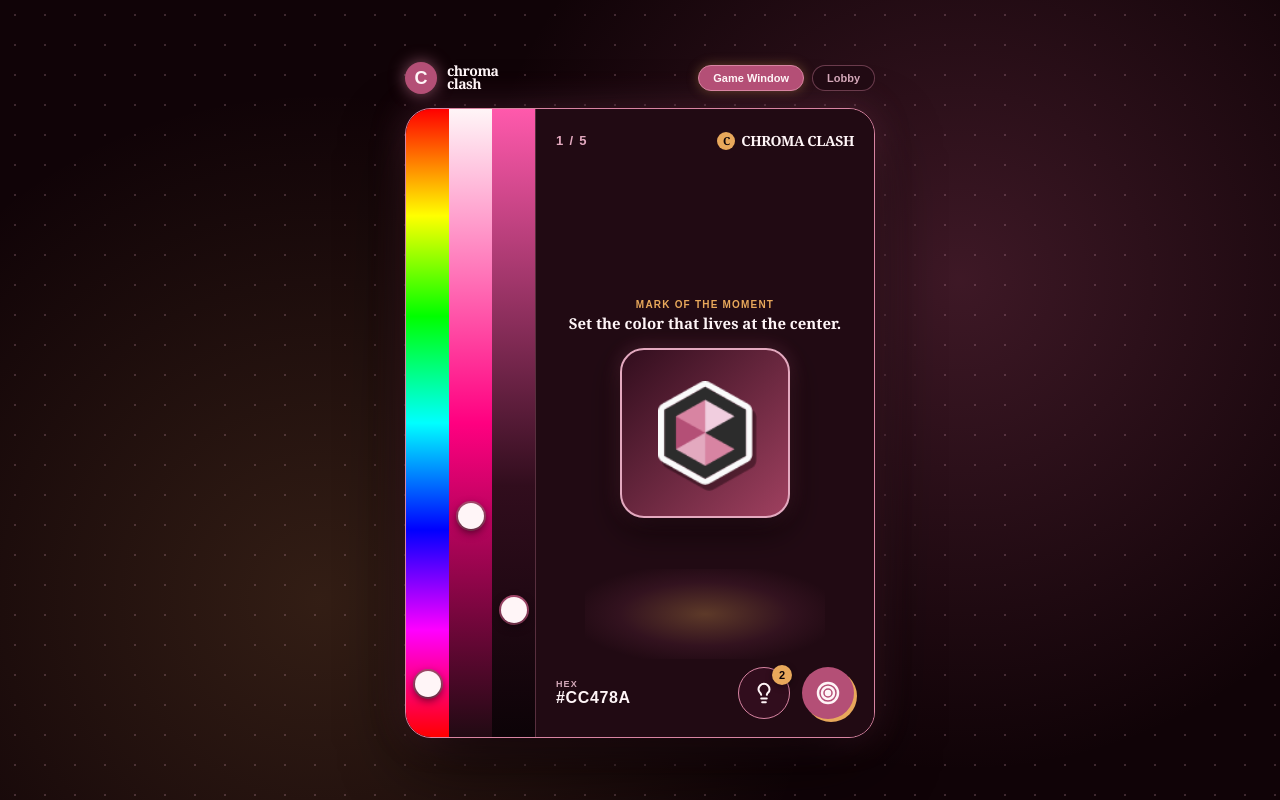
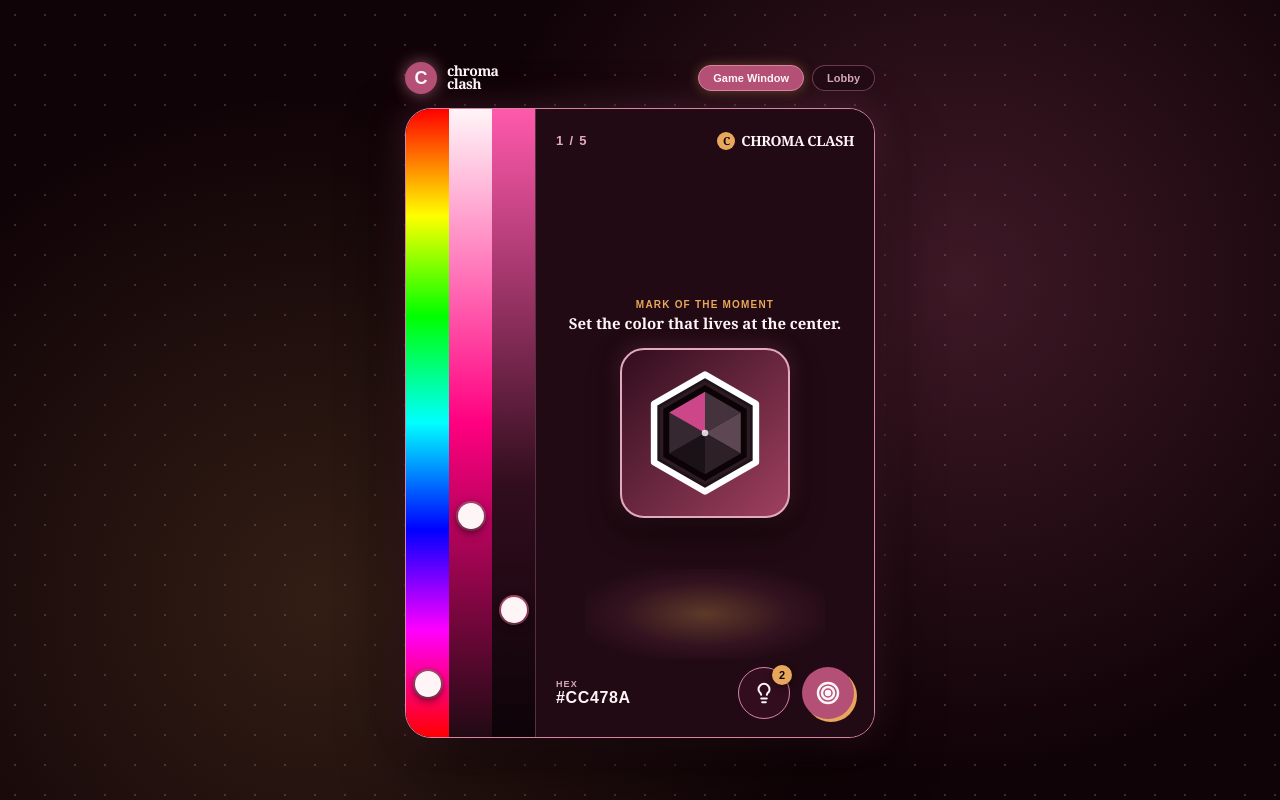
Before and after one commit to Sujal-Mishra/C2C-games-Sujal, a React (Vite) app: page / in a window 1280 px wide. Built offline with nearby package versions, Linux system fonts and the light colour scheme.

Commit message:
feat: targeted SVG emblem color binding so only target region changes color

```diff
--- a/src/main.tsx
+++ b/src/main.tsx
@@ -100,7 +100,7 @@ function App() {
 
   return (
     <div className="page-wrapper">
-      {/* Outer top bar toggle consistent with Chroma Clash landing theme */}
+      {/* Outer top bar header */}
       <header className="theme-topbar">
         <div className="brand" onClick={() => setMode("lobby")}>
           <span className="brand-mark">C</span>
@@ -134,13 +134,13 @@ function App() {
         </nav>
       </header>
 
-      {/* Main compact card window rendered in Chroma Clash night-festival theme */}
+      {/* Main compact card window */}
       <main className="dialed-card-window chroma-theme-card">
         {mode === "playing" && (
           <div className="game-card-content">
             {/* Left Vertical Color Picker Sliders */}
             <aside className="vertical-color-picker" aria-label="Color Controls">
-              {/* Hue Slider (Full Rainbow) */}
+              {/* Hue Slider */}
               <VerticalSlider
                 value={guess.hue}
                 max={360}
@@ -156,7 +156,7 @@ function App() {
                 onChange={(saturation) => setGuess({ ...guess, saturation })}
               />
 
-              {/* Brightness / Value Slider */}
+              {/* Brightness Slider */}
               <VerticalSlider
                 value={guess.value}
                 max={100}
@@ -165,9 +165,8 @@ function App() {
               />
             </aside>
 
-            {/* Right Main Stage & Controls Area */}
+            {/* Right Main Stage */}
             <section className="stage-area">
-              {/* Top Header inside window */}
               <header className="card-header">
                 <span className="round-indicator">{round + 1} / 5</span>
                 <span className="brand-title" onClick={() => setMode("lobby")}>
@@ -175,36 +174,28 @@ function App() {
                 </span>
               </header>
 
-              {/* Center Emblem / Character Stage */}
+              {/* Center Stage with Targeted Vector Emblem */}
               <div className="character-stage">
-                {/* Floor Spotlight glow */}
                 <div className="floor-spotlight" />
 
-                {/* Optional Hint Banner */}
                 {showHint && (
                   <div className="hint-toast">
                     Target Hint: Hue ~{current.target.hue}°
                   </div>
                 )}
 
-                {/* Round Hint Label */}
                 <div className="round-hint-bar">
                   <span className="hint-label">{current.label}</span>
                   <p className="hint-sub">{current.hint}</p>
                 </div>
 
-                {/* Question Artwork Showcase */}
-                <div
-                  className="emblem-card-showcase"
-                  style={{
-                    filter: `hue-rotate(${guess.hue - 330}deg) saturate(${guess.saturation / 65}) brightness(${guess.value / 80})`,
-                  }}
-                >
-                  <img src="/kefb.png" alt="Question Emblem" className="question-mark-img" />
+                {/* Targeted Emblem Showcase: Outer frame is static, ONLY target region changes fill */}
+                <div className="emblem-card-showcase">
+                  <TargetedEmblemSVG color={guessHex} />
                 </div>
               </div>
 
-              {/* Bottom Action Controls */}
+              {/* Bottom Controls */}
               <footer className="card-footer">
                 <div className="hex-display">
                   <span>HEX</span>
@@ -285,6 +276,58 @@ function App() {
         )}
       </main>
     </div>
+  );
+}
+
+/** Targeted Vector Emblem Component: Frame & outer facets remain static, target region changes fill */
+function TargetedEmblemSVG({ color }: { color: string }) {
+  return (
+    <svg
+      width="130"
+      height="130"
+      viewBox="0 0 120 120"
+      fill="none"
+      xmlns="http://www.w3.org/2000/svg"
+      className="targeted-emblem-svg"
+    >
+      {/* Outer Hexagon Border - STATIC WHITE & DARK PLUM */}
+      <polygon
+        points="60 6, 107 33, 107 87, 60 114, 13 87, 13 33"
+        fill="#1e1318"
+        stroke="#ffffff"
+        strokeWidth="6"
+        strokeLinejoin="round"
+      />
+
+      {/* Inner Frame Ring - STATIC */}
+      <polygon
+        points="60 14, 100 37, 100 83, 60 106, 20 83, 20 37"
+        fill="#0c0307"
+        stroke="#2d1b24"
+        strokeWidth="3"
+      />
+
+      {/* Static Facet 1: Top-Right (Neutral Dark) */}
+      <polygon points="60 60, 60 22, 93 41" fill="#44333c" />
+
+      {/* Static Facet 2: Right (Neutral Mid) */}
+      <polygon points="60 60, 93 41, 93 79" fill="#5c4752" />
+
+      {/* Static Facet 3: Bottom-Right (Neutral Dark) */}
+      <polygon points="60 60, 93 79, 60 98" fill="#2d2027" />
+
+      {/* Static Facet 4: Bottom-Left (Deep Shadow) */}
+      <polygon points="60 60, 60 98, 27 79" fill="#1b1217" />
+
+      {/* Static Facet 5: Left (Shadow Neutral) */}
+      <polygon points="60 60, 27 79, 27 41" fill="#362830" />
+
+      {/* DYNAMIC TARGET REGION (Center/Top-Left Facet) - TAKES GUESS COLOR ONLY! */}
+      <polygon points="60 60, 27 41, 60 22" fill={color} />
+
+      {/* Specular Center Accent */}
+      <circle cx="60" cy="60" r="3" fill="#ffffff" opacity="0.8" />
+    </svg>
   );
 }
 
```
